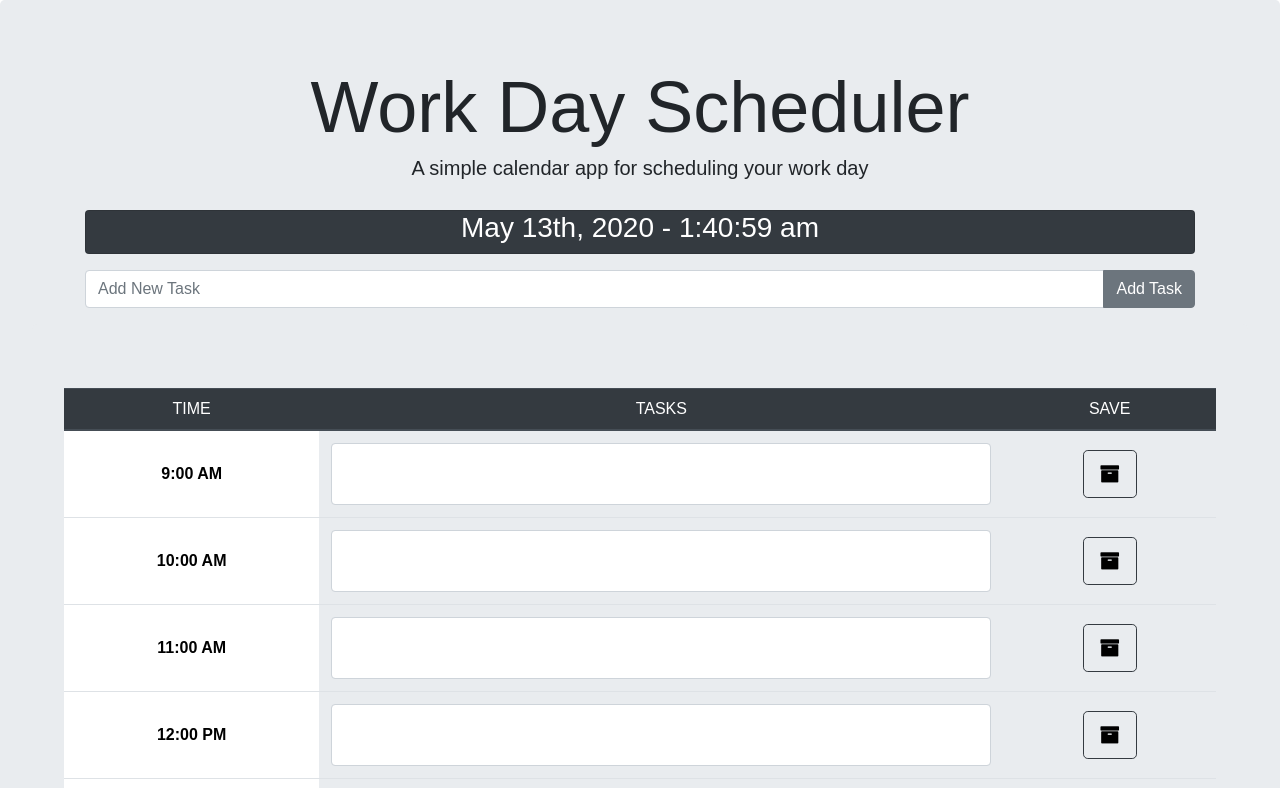
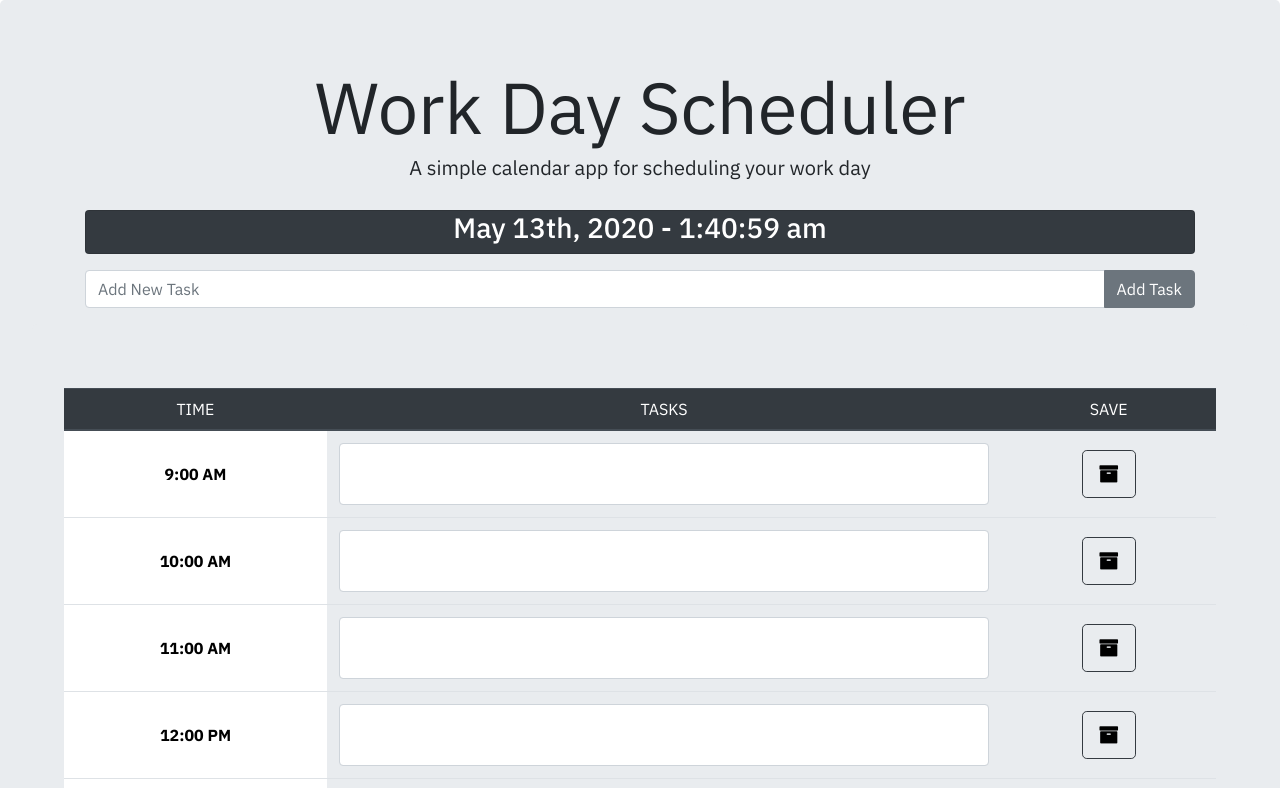
Before and after one commit to AOKUME/AOKUME-Calendar-App.github.io, a plain HTML site: page index.html in a window 1280 px wide. Shown: the top 788 px of the page. Drawn offline with nearby package versions, Linux system fonts and the light colour scheme.

Commit message:
Code Fix HTML

```diff
--- a/index.html
+++ b/index.html
@@ -7,7 +7,8 @@
     <meta name="viewport" content="width=device-width, initial-scale=1.0" />
     <meta http-equiv="X-UA-Compatible" content="ie=edge" />
     <link rel="stylesheet" href="https://stackpath.bootstrapcdn.com/bootstrap/4.4.1/css/bootstrap.min.css" integrity="sha384-Vkoo8x4CGsO3+Hhxv8T/Q5PaXtkKtu6ug5TOeNV6gBiFeWPGFN9MuhOf23Q9Ifjh" crossorigin="anonymous">
-    <link rel="stylesheet" href="https://stackpath.bootstrapcdn.com/font-awesome/4.7.0/css/font-awesome.min.css" <link href="https://fonts.googleapis.com/css2?family=IBM+Plex+Sans:wght@400;500;700&display=swap" rel="stylesheet">
+    <link rel="stylesheet" href="https://stackpath.bootstrapcdn.com/font-awesome/4.7.0/css/font-awesome.min.css">
+    <link rel="stylesheet" href="https://fonts.googleapis.com/css2?family=IBM+Plex+Sans:wght@400;500;700&display=swap">
     <link rel="stylesheet" type="text/css" href="assets/css/style.css">
     <title>Work Day Scheduler</title>
 </head>
```
